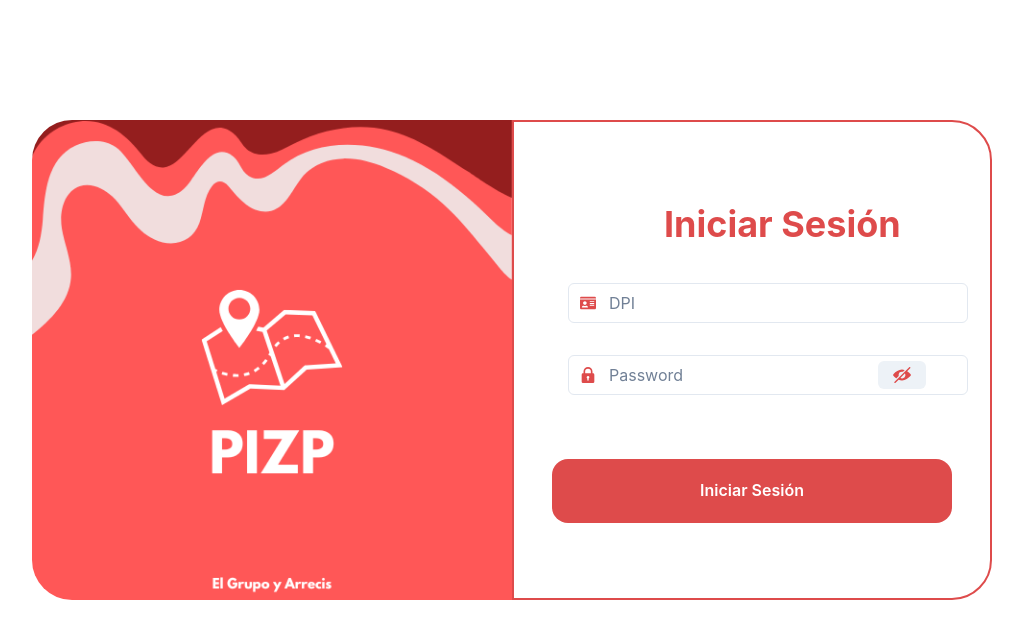
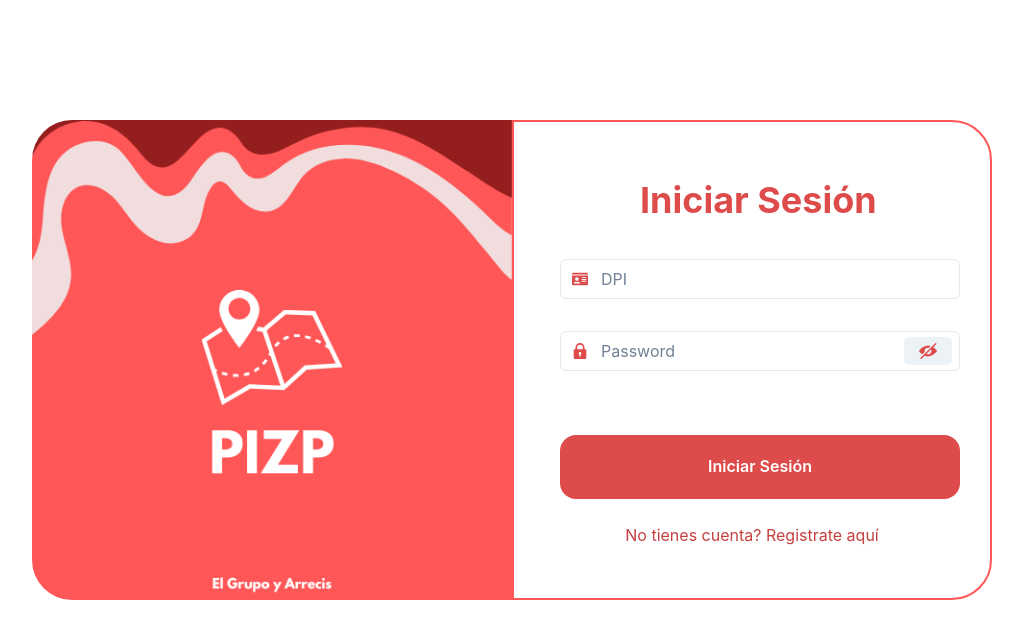
Before and after one commit to sgomez-2020088/PIZP_Front, a React (Vite) app: page /login in a window 1280 px wide. Shown: the top 638 px of the page, without its empty margins (128-1151 px from the left). Built offline with nearby package versions, Linux system fonts and the light colour scheme.

Commit message:
Se modifica componente Login

```diff
--- a/src/components/Login/Login.jsx
+++ b/src/components/Login/Login.jsx
@@ -4,6 +4,7 @@ import { useLogin } from '../../shared/hooks/useLogin'
 import { Box, Button, FormControl, FormErrorMessage, FormLabel, Icon, Image, Input, InputGroup, InputLeftElement, InputRightElement, Text } from '@chakra-ui/react'
 import { LockIcon, ViewIcon, ViewOffIcon, WarningTwoIcon } from '@chakra-ui/icons'
 import { FaBeer, FaIdCard } from "react-icons/fa";
+import { Link } from 'react-router-dom'
 
 export const Login = () => {
 
@@ -17,6 +18,7 @@ export const Login = () => {
     })
 
     const {login,loading} = useLogin()
+
 
     const isDisabled = formValidation.DPI === '' && formValidation.password ===''
     const handleSubmit = (e)=>{
@@ -47,13 +49,13 @@ export const Login = () => {
                 <Box  >
                     <Image src={Fondo} alt='Fondo PIZP' size boxSize='30rem' borderLeftRadius='2.5rem'/>
                 </Box>
-                <Box display='flex' alignItems='center' justifyContent='center' flexDirection='column' border="2px solid #DE4B4B"  width='30rem' height='30rem' borderEndRadius='2.5rem'>
+                <Box display='flex' alignItems='center' justifyContent='center' flexDirection='column' border="2px solid #ff5757"  width='30rem' height='30rem' borderEndRadius='2.5rem'>
                     <form onSubmit={handleSubmit}>
-                        <Box  marginBottom='0.5rem' marginLeft='8rem' >
+                        <Box  marginBottom='0.5rem' marginLeft='6rem' >
                             <Text fontSize='4xl'  color='#DE4B4B' as='b'>Iniciar Sesión</Text>
                         </Box>
 
-                        <FormControl marginTop='2rem' marginLeft='2rem' >
+                        <FormControl marginTop='2rem' marginLeft='1rem' >
                             <InputGroup>
                                 <InputLeftElement >
                                     <FaIdCard color='#DE4B4B'/>
@@ -64,14 +66,14 @@ export const Login = () => {
                             <span style={{color:'#DE4B4B'}} > {formValidation.DPI && <WarningTwoIcon style={{ marginRight: '6px' }} />}{formValidation.DPI}</span>
                         </FormControl>
 
-                        <FormControl marginBottom='4rem' marginTop='2rem' marginLeft='2rem'>
+                        <FormControl marginBottom='4rem' marginTop='2rem' marginLeft='1rem'>
                             <InputGroup>
                                 <InputLeftElement >
                                     <LockIcon color='#DE4B4B' />
                                 </InputLeftElement>
                                 <Input   placeholder='Password'width='25rem'size='md'  type={showPasswword ? 'text' : 'password'} bg='white' value={password} onChange={handleChangePassword}/>
                                 <InputRightElement marginRight='11rem'>
-                                    <Button color='#DE4B4B' h='1.75rem' marginLeft='12.3rem' size='lg' onClick={handleClickShowPassowrd}>{showPasswword?<ViewIcon/>:<ViewOffIcon/>}</Button>
+                                    <Button color='#DE4B4B' h='1.75rem' marginLeft='18.5rem' size='lg' onClick={handleClickShowPassowrd}>{showPasswword?<ViewIcon/>:<ViewOffIcon/>}</Button>
                                 </InputRightElement>
                             </InputGroup>
                             <span style={{color:'#DE4B4B'}} > {formValidation.password && <WarningTwoIcon style={{ marginRight: '6px' }} />}{formValidation.password}</span>
@@ -79,6 +81,7 @@ export const Login = () => {
 
                         <Button  disabled={!isDisabled}  marginLeft='1rem' width='25rem' height='4rem' bg='#DE4B4B' color='white' _hover={{bg:'#ee5757'}} borderRadius='1rem' _active={{bg:'#c54040'}}type='submit'>Iniciar Sesión</Button>
                     </form>
+                    <Text marginTop='1.5rem' color='#c54040'>No tienes cuenta?<Link to='/register'> Registrate aquí</Link></Text>
                 </Box>
             </Box>
     )
```
